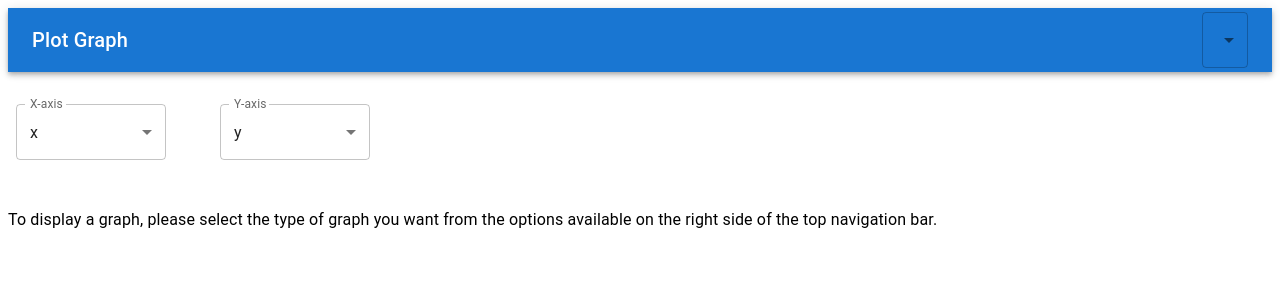
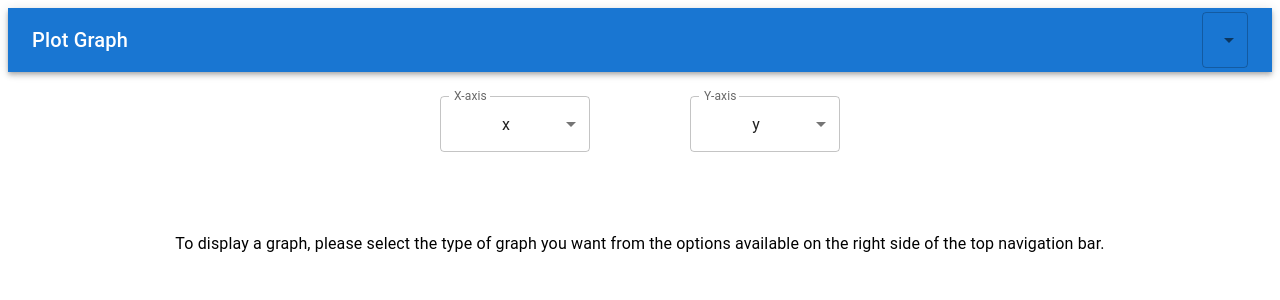
Before and after one commit to vamsi3379/StemSims, a React (Create React App) app: page / in a window 1280 px wide. Shown: the top 300 px of the page. Built offline with nearby package versions, Linux system fonts and the light colour scheme.

Commit message:
Justifying items to the center

```diff
--- a/src/Graph.tsx
+++ b/src/Graph.tsx
@@ -33,7 +33,7 @@ export function Graph({ exampleData, graphOptions }: GraphProps) {
   const [xKey, setXKey] = useState('');
   const [yKey, setYKey] = useState('');
   const [keyNames, setKeyNames] = useState<string[]>([]);
-  const [headng, setHeading] = useState("");
+  const [headng, setHeading] = useState('');
 
   useEffect(() => {
     if (exampleData.length > 0) {
@@ -53,26 +53,25 @@ export function Graph({ exampleData, graphOptions }: GraphProps) {
     // Show the respective graph based on xKey and yKey
     if (xKey !== '' && yKey !== '' && graphOptions.includes('Scatter Graph')) {
       setShowScatterGraph(true);
-      setHeading('Scatter Graph')
-    }else if (xKey !== '' && yKey !== '' && graphOptions.includes('Line Graph')) {
+      setHeading('Scatter Graph');
+    } else if (xKey !== '' && yKey !== '' && graphOptions.includes('Line Graph')) {
       setShowLineGraph(true);
-      setHeading('Line Graph')
+      setHeading('Line Graph');
     } else if (xKey !== '' && yKey !== '' && graphOptions.includes('Bar Graph')) {
       setShowBarGraph(true);
-      setHeading('Bar Graph')
+      setHeading('Bar Graph');
     } else if (xKey !== '' && yKey !== '' && graphOptions.includes('Pie Chart')) {
       setShowPieGraph(true);
-      setHeading('Pie Chart')
+      setHeading('Pie Chart');
     }
   }, [xKey, yKey, graphOptions]);
-
 
   const lineGraphClick = () => {
     setShowLineGraph(true);
     setShowBarGraph(false);
     setShowPieGraph(false);
     setShowScatterGraph(false);
-    setHeading('Line Graph')
+    setHeading('Line Graph');
   };
 
   const BarGraphClick = () => {
@@ -80,7 +79,7 @@ export function Graph({ exampleData, graphOptions }: GraphProps) {
     setShowBarGraph(true);
     setShowPieGraph(false);
     setShowScatterGraph(false);
-    setHeading('Bar Graph')
+    setHeading('Bar Graph');
   };
 
   const PieGraphClick = () => {
@@ -88,14 +87,15 @@ export function Graph({ exampleData, graphOptions }: GraphProps) {
     setShowBarGraph(false);
     setShowPieGraph(true);
     setShowScatterGraph(false);
-    setHeading('Pie Chart')
+    setHeading('Pie Chart');
   };
+
   const ScatterGraphClick = () => {
     setShowLineGraph(false);
     setShowBarGraph(false);
     setShowPieGraph(false);
     setShowScatterGraph(true);
-    setHeading('Scatter Graph')
+    setHeading('Scatter Graph');
   };
 
   const handleXKeyChange = (event: SelectChangeEvent<string>) => {
@@ -113,18 +113,19 @@ export function Graph({ exampleData, graphOptions }: GraphProps) {
   };
 
   return (
-    <>
-      {/* Dropdown for X Key */}
+    <Grid container spacing={2} justifyContent="center"> {/* Center the main container */}
+      {/* Dropdown for X Key and Y Key in a single row */}
+      <Grid item xs={12} sx={{ textAlign: 'center' }}>
         <Box
           sx={{
             width: 400,
             height: 120,
             marginTop: '24px',
+            display: 'inline-flex', // Use inline-flex to place the items in a single row
+            justifyContent: 'space-between', // Add space between X and Y dropdowns
           }}
         >
-        <Grid container spacing={1}>
-            <Grid item xs={6} md={6}>
-              <FormControl variant="outlined" sx={{ m: 1, minWidth: 150 }}>
+          <FormControl variant="outlined" sx={{ minWidth: 150 }}>
             <InputLabel htmlFor="x-key-select">X-axis</InputLabel>
             <Select
               value={xKey}
@@ -142,9 +143,8 @@ export function Graph({ exampleData, graphOptions }: GraphProps) {
               ))}
             </Select>
           </FormControl>
-            </Grid>
-            <Grid item xs={6} md={6}>
-              <FormControl variant="outlined" sx={{ m: 1, minWidth: 150 }}>
+
+          <FormControl variant="outlined" sx={{ minWidth: 150 }}>
             <InputLabel htmlFor="y-key-select">Y-axis</InputLabel>
             <Select
               value={yKey}
@@ -162,18 +162,21 @@ export function Graph({ exampleData, graphOptions }: GraphProps) {
               ))}
             </Select>
           </FormControl>
+        </Box>
       </Grid>
-          </Grid>
-        </Box>
 
-
+      {/* ... (rest of the code) */}
 
       {graphOptions.length === 0 ? (
-        <Typography variant="body1">To display a graph, please select the type of graph you want from the options available on the right side of the top navigation bar.</Typography>
+        <Grid item xs={12} sx={{ textAlign: 'center' }}>
+          <Typography variant="body1">
+            To display a graph, please select the type of graph you want from the options available on the right side of
+            the top navigation bar.
+          </Typography>
+        </Grid>
       ) : (
-
         <Grid container spacing={2}>
-          <Grid item xs={12}>
+          <Grid item xs={12} sx={{ textAlign: 'center' }}>
             <ButtonGroup variant="outlined" aria-label="outlined button group">
               {graphOptions.includes('Scatter Graph') && (
                 <Button
@@ -209,14 +212,13 @@ export function Graph({ exampleData, graphOptions }: GraphProps) {
               )}
             </ButtonGroup>
           </Grid>
-          <Grid item xs={12}>
+          <Grid item xs={12} sx={{ textAlign: 'center' }}>
             <Typography variant="h4" component="h2">
               {headng}
             </Typography>
           </Grid>
 
-          <Grid item xs={12}>
-            {/* Graphs */}
+          <Grid container item xs={12} justifyContent="center" alignItems="center">
             {showLineGraph && <LinePlot data={exampleData} xKey={xKey} yKey={yKey} />}
             {showScatterGraph && <ScatterPlot data={exampleData} xKey={xKey} yKey={yKey} />}
             {showBarGraph && <BarPlot data={exampleData} xKey={xKey} yKey={yKey} />}
@@ -224,6 +226,6 @@ export function Graph({ exampleData, graphOptions }: GraphProps) {
           </Grid>
         </Grid>
       )}
-    </>
+    </Grid>
   );
 }
```
Lines whose indentation alone changed are shown as unchanged.
